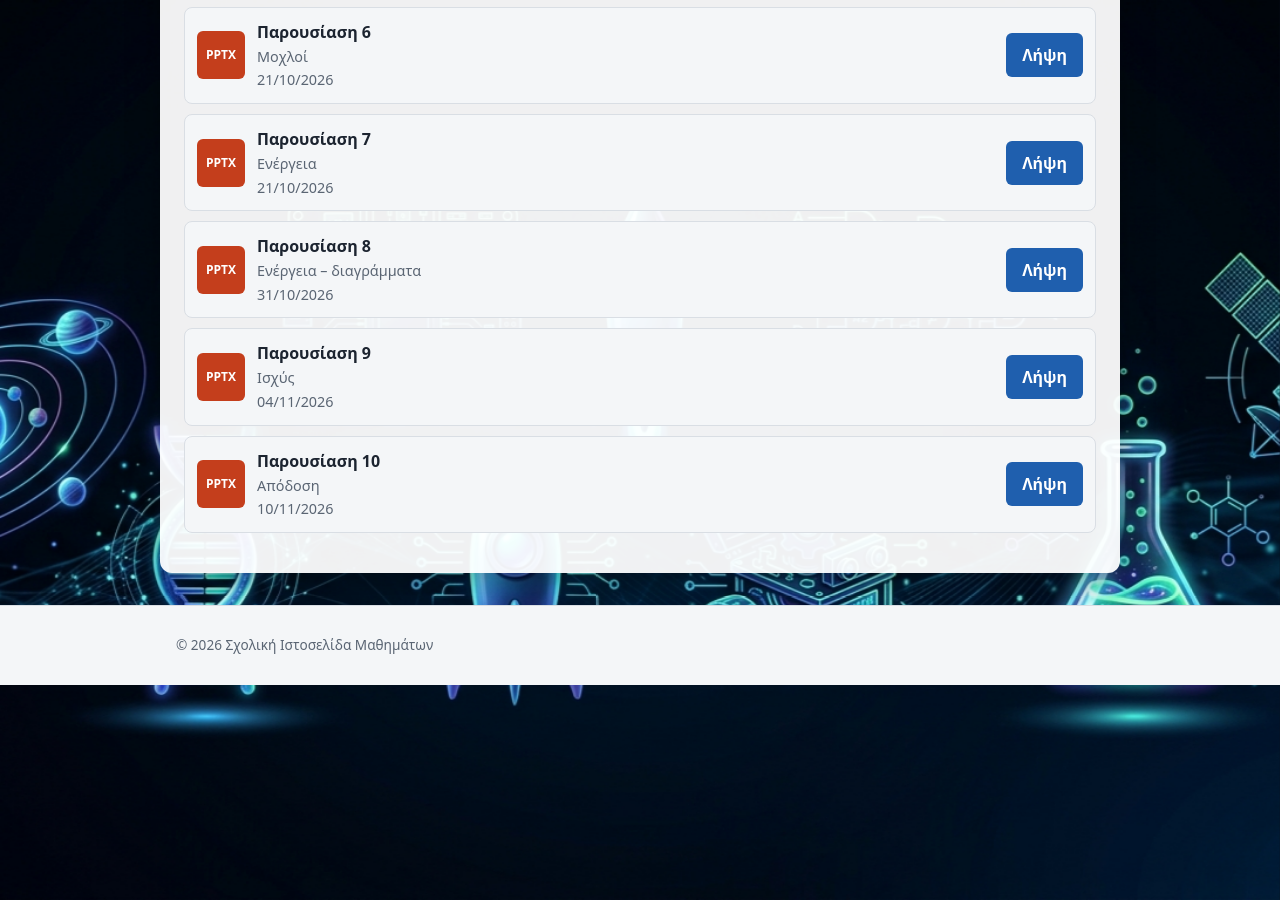
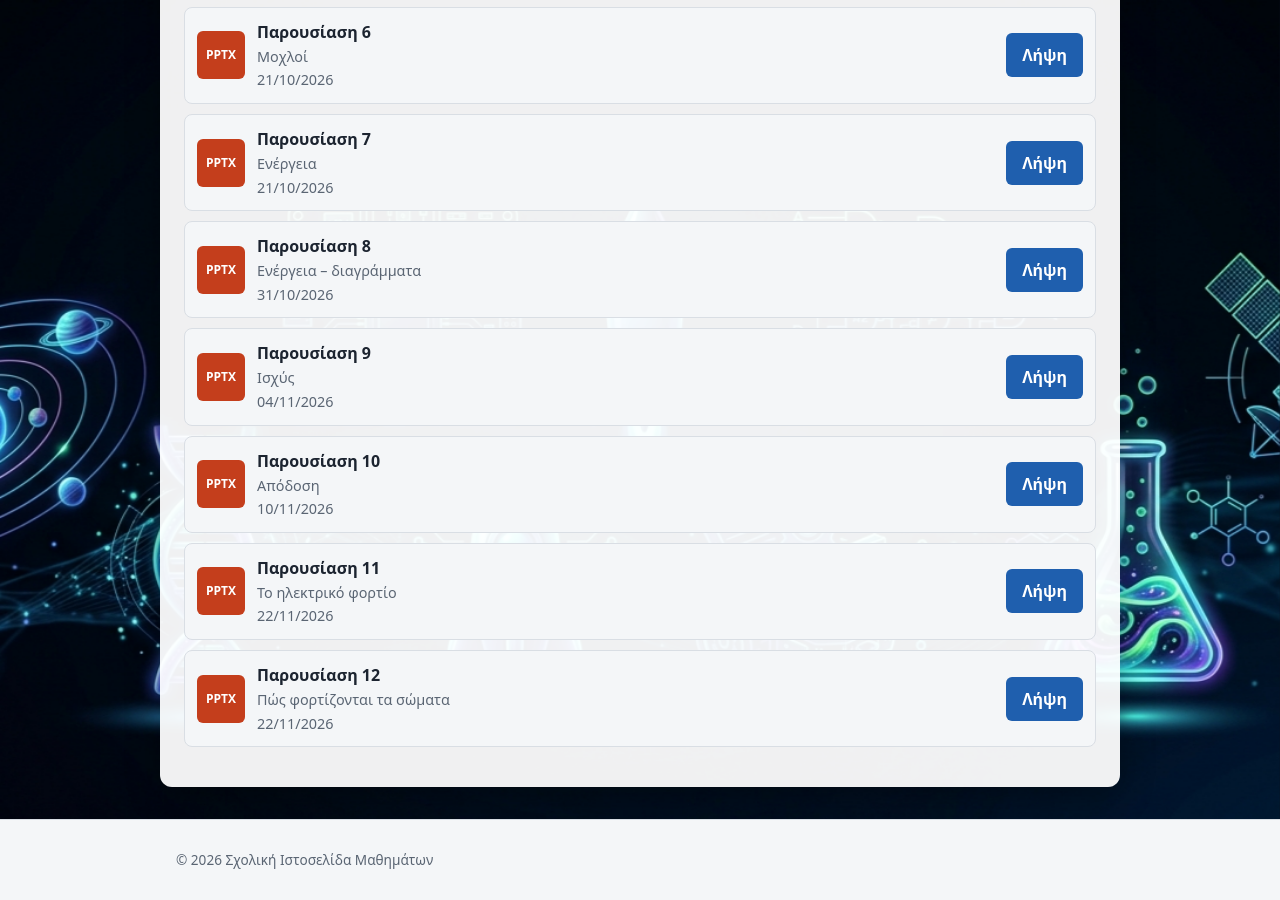
Before and after one commit to kalzei/seeh, a Jekyll site: the page built from el/s3.md, in a window 1280 px wide and 900 px high, scrolled down 908 px. Built offline with Jekyll 4.4.1, drawn with Linux system fonts in a browser that asks for light colours.

Commit message:
Add S3 presentations 11-12: Electrostatics
Co-Authored-By: Claude Opus 5.5 <noreply@anthropic.com>

```diff
--- a/_data/materials.yml
+++ b/_data/materials.yml
@@ -222,6 +222,26 @@
   file: materials/s3/isc/9.EL_Energy_P11_Efficiency.pptx
   type: pptx
   date: 2026-11-10
+
+- id: s3-isc-11
+  class: s3
+  subject: isc
+  unit: 1
+  title: { el: "Παρουσίαση 11", en: "" }
+  description: { el: "Το ηλεκτρικό φορτίο", en: "" }
+  file: materials/s3/isc/10.EL_Electrostatics_P1_Charge.pptx
+  type: pptx
+  date: 2026-11-22
+
+- id: s3-isc-12
+  class: s3
+  subject: isc
+  unit: 1
+  title: { el: "Παρουσίαση 12", en: "" }
+  description: { el: "Πώς φορτίζονται τα σώματα", en: "" }
+  file: materials/s3/isc/11.EL_Electrostatics_P2_WaysOfCharging.pptx
+  type: pptx
+  date: 2026-11-22
 
 - id: s4-bio-0
   class: s4
```
Also changed, not shown: 2 other files.
